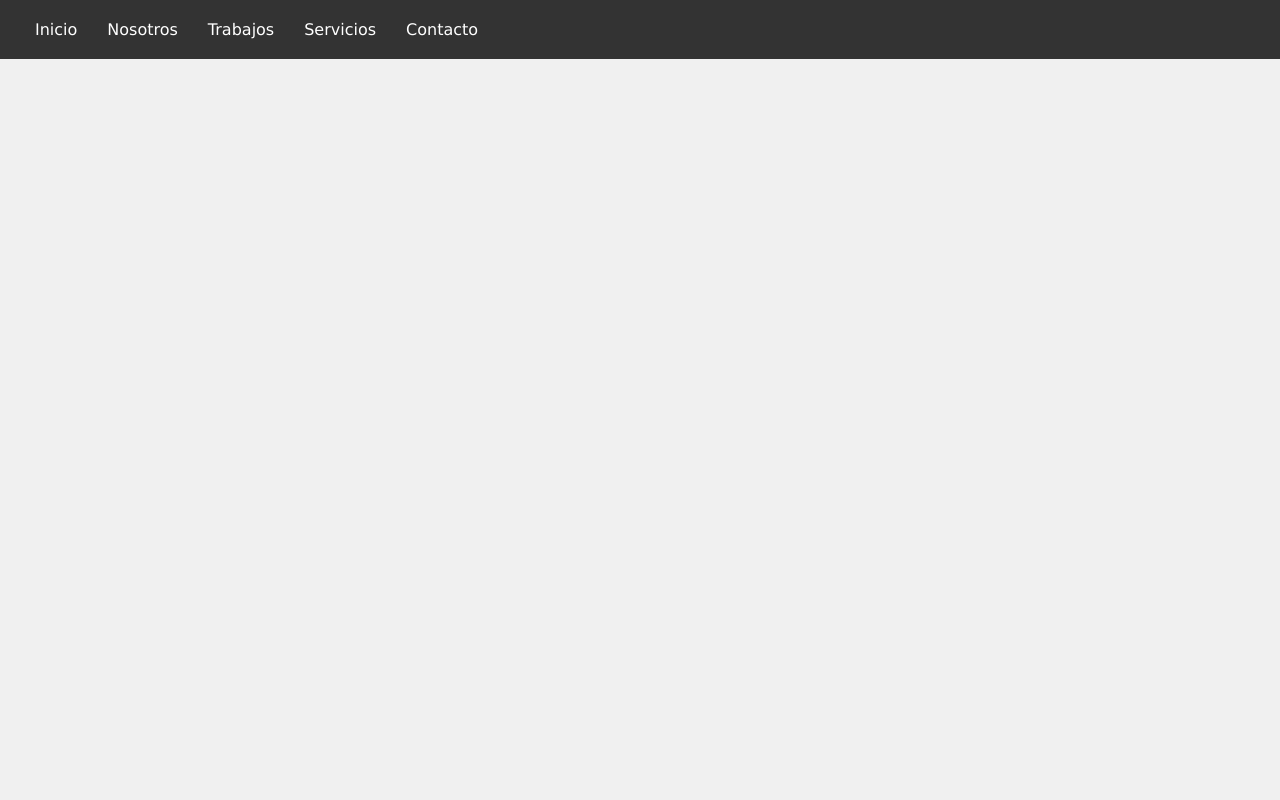
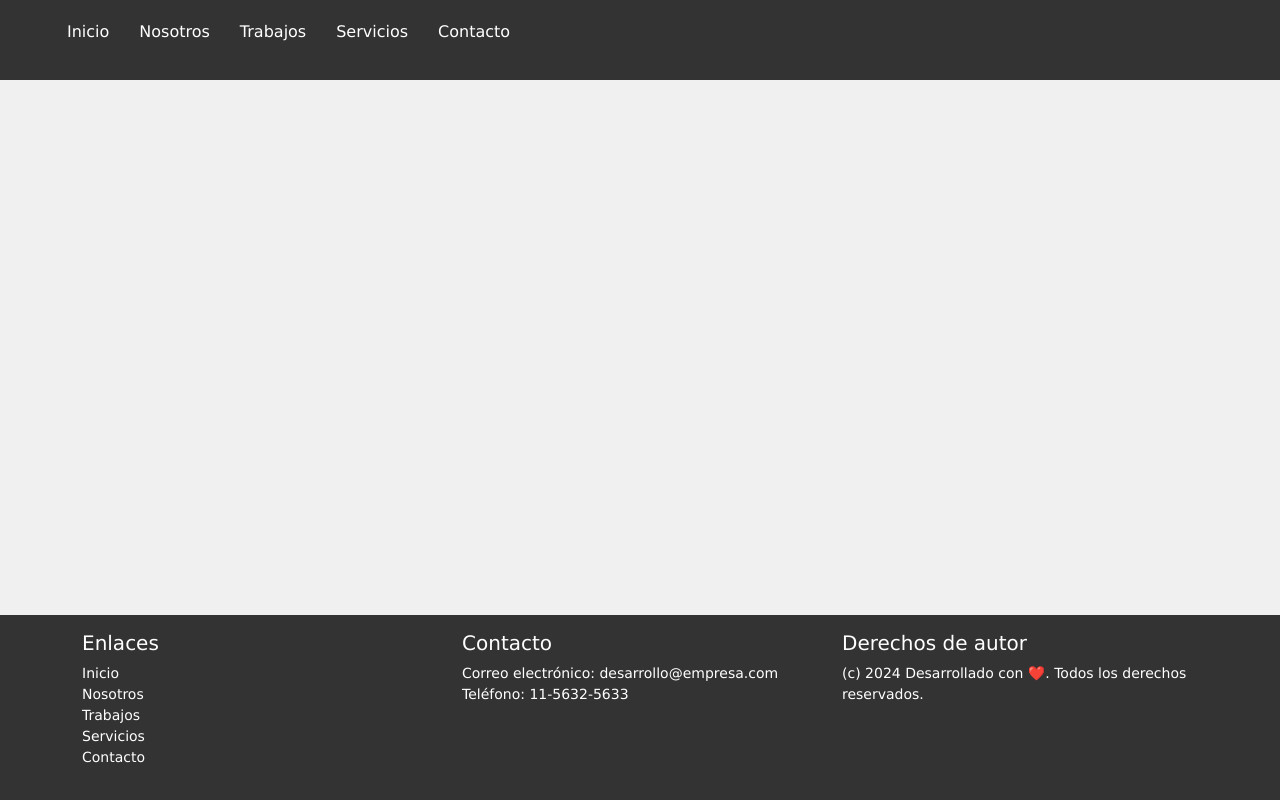
Before and after one commit to romibarros/ejercicios_varios, a plain HTML site: page menu_responsive/index.html in a window 1280 px wide. Drawn offline with nearby package versions, Linux system fonts and the light colour scheme.

Commit message:
add footer

```diff
--- a/menu_responsive/index.html
+++ b/menu_responsive/index.html
@@ -4,6 +4,7 @@
     <meta charset="UTF-8">
     <meta name="viewport" content="width=device-width, initial-scale=1.0">
     <title>Empresa de desarrollo web</title>
+    <link href="https://cdn.jsdelivr.net/npm/bootstrap@5.3.3/dist/css/bootstrap.min.css" rel="stylesheet" integrity="sha384-QWTKZyjpPEjISv5WaRU9OFeRpok6YctnYmDr5pNlyT2bRjXh0JMhjY6hW+ALEwIH" crossorigin="anonymous">
     <style>
         * {
             box-sizing: border-box;
@@ -53,6 +54,9 @@
             background: white;
             margin: 3px 0;
         }
+        hr{
+            display: none;
+        }
         @media (max-width: 768px) {
             .nav-list {
                 position: absolute;
@@ -86,6 +90,37 @@
             .menu-icon {
                 display: flex; /* Mostrar el menú hamburguesa en pantallas pequeñas */
             }
+            footer{
+                text-align: center;
+            }
+            hr{
+                display: block;
+            }
+        }
+        footer{
+            position: absolute;
+            width: 100%;
+            bottom: 0;
+            background: #333;
+            color: #FFF;
+            padding: 16px 0;
+            font-size: 14px;
+        }
+        footer h3{
+            font-size: 20px;
+        }
+        footer p{
+            margin: 0;
+        }
+        footer .enlaces{
+            ul {
+                list-style-type: none;
+                padding: 0;
+                li a{
+                    text-decoration: none;
+                    color: #FFF;
+                }
+            }
         }
     </style>
 </head>
@@ -107,5 +142,33 @@
             </ul>
         </nav>
     </header>
+    <main></main>
+    <footer>
+        <div class="container">
+          <div class="row">
+            <div class="col-lg-4 enlaces">
+              <h3>Enlaces</h3>
+              <ul>
+                <li><a href="#">Inicio</a></li>
+                <li><a href="#">Nosotros</a></li>
+                <li><a href="#">Trabajos</a></li>
+                <li><a href="#">Servicios</a></li>
+                <li><a href="#">Contacto</a></li>
+              </ul>
+            </div>
+            <hr>
+            <div class="col-lg-4">
+              <h3>Contacto</h3>
+              <p>Correo electrónico: desarrollo@empresa.com</p>
+              <p>Teléfono: 11-5632-5633</p>
+            </div>
+            <hr>
+            <div class="col-lg-4">
+              <h3>Derechos de autor</h3>
+              <p>(c) 2024 Desarrollado con ❤️. Todos los derechos reservados.</p>
+            </div>
+          </div>
+        </div>
+      </footer>
 </body>
 </html>
```
